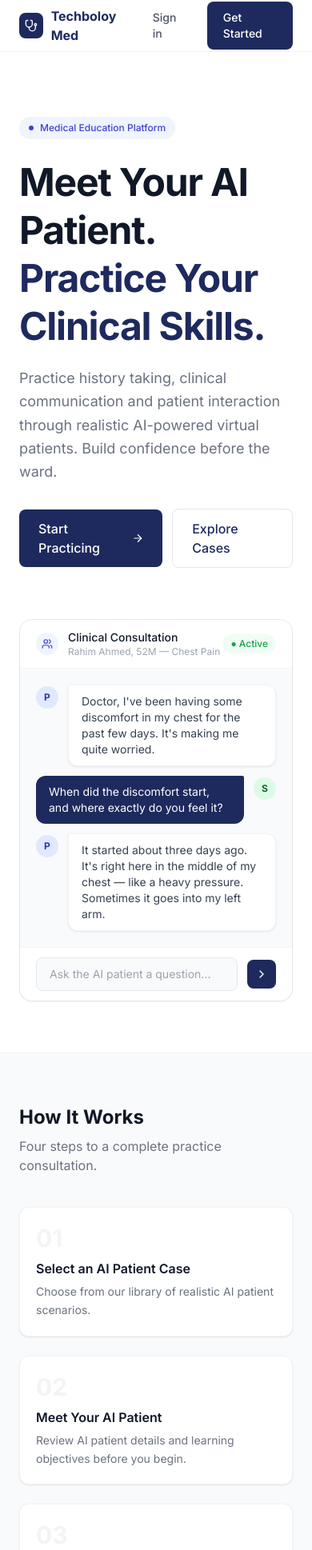
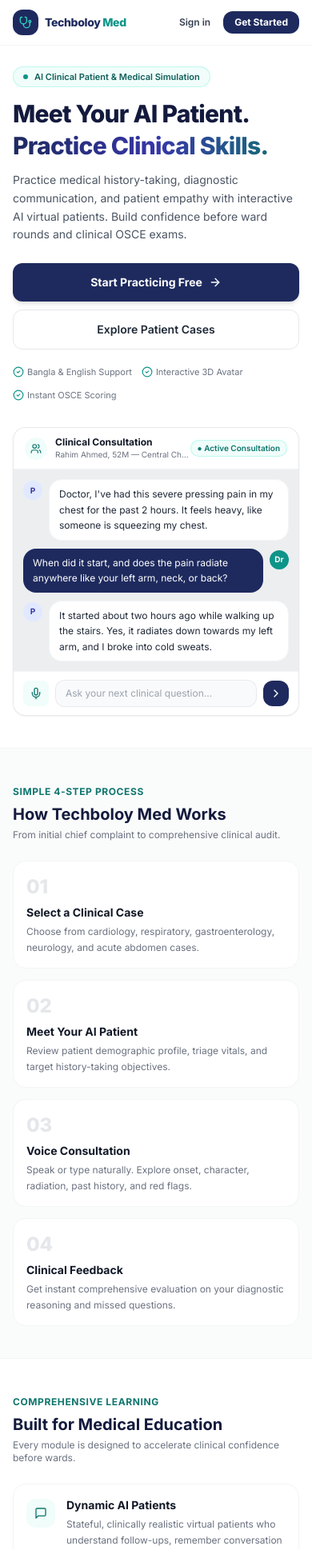
Before and after one commit to alaminCf/medai, a React (Vite) app in the folder frontend/: page / in a window 390 px wide. Shown: the top 1938 px of the page at 80% size. Built offline with nearby package versions, Linux system fonts and the light colour scheme; no server answers.

Commit message:
feat(mobile): optimize landing page for smartphones with responsive typography, header, and touch-friendly CTA layout

```diff
--- a/frontend/src/pages/LandingPage.tsx
+++ b/frontend/src/pages/LandingPage.tsx
@@ -1,199 +1,312 @@
 import { Link } from 'react-router-dom';
 import {
-  Stethoscope, ArrowRight, CheckCircle2, BookOpen, MessageSquare,
-  BarChart3, Shield, Users, ChevronRight
+  Stethoscope,
+  ArrowRight,
+  CheckCircle2,
+  BookOpen,
+  MessageSquare,
+  Users,
+  ChevronRight,
+  Mic,
+  Award,
+  Globe,
 } from 'lucide-react';
 
 const features = [
   {
     icon: MessageSquare,
-    title: 'Realistic AI Patients',
-    description: 'Practice with AI patients that respond naturally, maintain consistent histories, and behave like real people.',
+    title: 'Dynamic AI Patients',
+    description: 'Stateful, clinically realistic virtual patients who understand follow-ups, remember conversation history, and never give robotic generic answers.',
+  },
+  {
+    icon: Globe,
+    title: 'Bangla & English Voice',
+    description: 'Speak naturally in Bangla, English, or Banglish with real-time speech recognition and synchronized 3D avatar lip-sync.',
+  },
+  {
+    icon: Award,
+    title: 'OSCE Rubric Evaluation',
+    description: 'Receive instant clinical scoring on SOCRATES exploration, pertinent negatives, red flags, and bedside communication.',
   },
   {
     icon: BookOpen,
-    title: 'Structured Case Library',
-    description: 'Access a growing library of patient cases across cardiology, respiratory, neurology, and more.',
-  },
-  {
-    icon: BarChart3,
-    title: 'Track Your Progress',
-    description: 'Review consultation transcripts and monitor your practice sessions over time.',
-  },
-  {
-    icon: Shield,
-    title: 'Safe Learning Environment',
-    description: 'Practice without risk. Make mistakes, explore clinical reasoning, and develop confidence.',
+    title: 'AI Medical Tutor & Hub',
+    description: 'Master clinical medicine with interactive lecture avatars, adaptive flashcards, high-yield MCQs, and Viva practice.',
   },
 ];
 
 const steps = [
-  { number: '01', title: 'Select an AI Patient Case', description: 'Choose from our library of realistic AI patient scenarios.' },
-  { number: '02', title: 'Meet Your AI Patient', description: 'Review AI patient details and learning objectives before you begin.' },
-  { number: '03', title: 'Conduct Consultation', description: 'Ask history questions and receive natural AI patient responses.' },
-  { number: '04', title: 'Review Your Session', description: 'Read back through your consultation transcript and reflect on your practice.' },
+  {
+    number: '01',
+    title: 'Select a Clinical Case',
+    description: 'Choose from cardiology, respiratory, gastroenterology, neurology, and acute abdomen cases.',
+  },
+  {
+    number: '02',
+    title: 'Meet Your AI Patient',
+    description: 'Review patient demographic profile, triage vitals, and target history-taking objectives.',
+  },
+  {
+    number: '03',
+    title: 'Voice Consultation',
+    description: 'Speak or type naturally. Explore onset, character, radiation, past history, and red flags.',
+  },
+  {
+    number: '04',
+    title: 'Clinical Feedback',
+    description: 'Get instant comprehensive evaluation on your diagnostic reasoning and missed questions.',
+  },
 ];
 
 export default function LandingPage() {
   return (
-    <div className="min-h-screen bg-white">
-      {/* Nav */}
-      <header className="border-b border-gray-100">
-        <div className="max-w-6xl mx-auto px-6 h-16 flex items-center justify-between">
-          <div className="flex items-center gap-2.5">
-            <div className="w-8 h-8 bg-navy-900 rounded-lg flex items-center justify-center">
-              <Stethoscope className="w-4 h-4 text-white" />
+    <div className="min-h-screen bg-white text-gray-900 flex flex-col selection:bg-teal-500 selection:text-white">
+      {/* ──────────────────────────────────────────────────────────── */}
+      {/* Navigation Bar (Mobile-First Sticky Header)                 */}
+      {/* ──────────────────────────────────────────────────────────── */}
+      <header className="sticky top-0 z-40 bg-white/90 backdrop-blur-md border-b border-gray-100 transition-all">
+        <div className="max-w-6xl mx-auto px-4 sm:px-6 h-14 sm:h-16 flex items-center justify-between">
+          {/* Logo */}
+          <Link to="/" className="flex items-center gap-2 group flex-shrink-0">
+            <div className="w-8 h-8 sm:w-9 sm:h-9 bg-navy-900 rounded-xl flex items-center justify-center shadow-xs group-hover:bg-navy-800 transition-colors">
+              <Stethoscope className="w-4 h-4 sm:w-4.5 sm:h-4.5 text-teal-400" />
             </div>
-            <span className="font-bold text-navy-900">Techboloy Med</span>
-          </div>
-          <div className="flex items-center gap-3">
-            <Link to="/login" className="btn-ghost text-gray-600">Sign in</Link>
-            <Link to="/register" className="btn-primary">Get Started</Link>
+            <span className="font-extrabold text-sm sm:text-base tracking-tight text-navy-900">
+              Techboloy <span className="text-teal-600">Med</span>
+            </span>
+          </Link>
+
+          {/* Right Header CTAs */}
+          <div className="flex items-center gap-1.5 sm:gap-3">
+            <Link
+              to="/login"
+              className="text-xs sm:text-sm font-semibold text-gray-700 hover:text-navy-900 px-2.5 sm:px-3.5 py-1.5 rounded-lg hover:bg-gray-50 transition-colors"
+            >
+              Sign in
+            </Link>
+            <Link
+              to="/register"
+              className="inline-flex items-center justify-center text-xs sm:text-sm font-bold px-3.5 sm:px-4 py-1.5 sm:py-2 rounded-xl bg-navy-900 hover:bg-navy-800 text-white shadow-xs transition-all active:scale-95"
+            >
+              Get Started
+            </Link>
           </div>
         </div>
       </header>
 
-      {/* Hero */}
-      <section className="max-w-6xl mx-auto px-6 pt-20 pb-16">
+      {/* ──────────────────────────────────────────────────────────── */}
+      {/* Hero Section (Optimized for 320px–430px Mobile & Desktop)   */}
+      {/* ──────────────────────────────────────────────────────────── */}
+      <section className="max-w-6xl mx-auto px-4 sm:px-6 pt-6 sm:pt-12 md:pt-16 pb-10 sm:pb-16 flex-1 w-full">
         <div className="max-w-3xl">
-          <div className="inline-flex items-center gap-2 px-3 py-1.5 bg-navy-50 text-navy-700 rounded-full text-xs font-medium mb-6">
-            <span className="w-1.5 h-1.5 bg-navy-700 rounded-full" />
-            Medical Education Platform
+          {/* Platform Badge */}
+          <div className="inline-flex items-center gap-2 px-3 py-1 bg-teal-50 border border-teal-200/60 text-teal-800 rounded-full text-[11px] sm:text-xs font-semibold mb-4 sm:mb-5 shadow-2xs">
+            <span className="w-1.5 h-1.5 bg-teal-600 rounded-full animate-pulse" />
+            <span>AI Clinical Patient & Medical Simulation</span>
           </div>
-          <h1 className="text-5xl font-bold text-gray-900 leading-tight mb-5 tracking-tight">
-            Meet Your AI Patient.<br />
-            <span className="text-navy-900">Practice Your Clinical Skills.</span>
+
+          {/* Main Headline */}
+          <h1 className="text-3xl sm:text-4xl md:text-5xl lg:text-6xl font-extrabold text-navy-950 tracking-tight leading-[1.18] mb-3.5 sm:mb-5">
+            Meet Your AI Patient.{' '}
+            <span className="block text-navy-900 bg-gradient-to-r from-navy-900 via-navy-800 to-teal-700 bg-clip-text text-transparent mt-1">
+              Practice Clinical Skills.
+            </span>
           </h1>
-          <p className="text-lg text-gray-500 mb-8 leading-relaxed max-w-2xl">
-            Practice history taking, clinical communication and patient interaction through realistic
-            AI-powered virtual patients. Build confidence before the ward.
+
+          {/* Subtitle */}
+          <p className="text-sm sm:text-base md:text-lg text-gray-600 mb-6 sm:mb-8 leading-relaxed max-w-2xl">
+            Practice medical history-taking, diagnostic communication, and patient empathy with interactive
+            AI virtual patients. Build confidence before ward rounds and clinical OSCE exams.
           </p>
-          <div className="flex items-center gap-3">
-            <Link to="/register" className="btn-primary text-base px-6 py-3">
-              Start Practicing
+
+          {/* Action Buttons (Stacked on Mobile, Inline on Desktop) */}
+          <div className="flex flex-col sm:flex-row items-stretch sm:items-center gap-2.5 sm:gap-3.5 w-full sm:w-auto">
+            <Link
+              to="/register"
+              className="w-full sm:w-auto inline-flex items-center justify-center gap-2 px-6 py-3.5 bg-navy-900 hover:bg-navy-800 text-white font-bold rounded-xl shadow-md transition-all active:scale-[0.98] text-sm sm:text-base min-h-[48px]"
+            >
+              <span>Start Practicing Free</span>
               <ArrowRight className="w-4 h-4" />
             </Link>
-            <Link to="/login" className="btn-secondary text-base px-6 py-3">
-              Explore Cases
+            <Link
+              to="/login"
+              className="w-full sm:w-auto inline-flex items-center justify-center gap-2 px-6 py-3.5 bg-white hover:bg-gray-50 border border-gray-200 text-gray-800 font-semibold rounded-xl shadow-xs transition-all active:scale-[0.98] text-sm sm:text-base min-h-[48px]"
+            >
+              <span>Explore Patient Cases</span>
             </Link>
+          </div>
+
+          {/* Trust Highlights */}
+          <div className="mt-5 sm:mt-6 flex flex-wrap items-center gap-3 sm:gap-5 text-[11px] sm:text-xs text-gray-500">
+            <span className="flex items-center gap-1">
+              <CheckCircle2 className="w-3.5 h-3.5 text-teal-600 flex-shrink-0" />
+              <span>Bangla & English Support</span>
+            </span>
+            <span className="flex items-center gap-1">
+              <CheckCircle2 className="w-3.5 h-3.5 text-teal-600 flex-shrink-0" />
+              <span>Interactive 3D Avatar</span>
+            </span>
+            <span className="flex items-center gap-1">
+              <CheckCircle2 className="w-3.5 h-3.5 text-teal-600 flex-shrink-0" />
+              <span>Instant OSCE Scoring</span>
+            </span>
           </div>
         </div>
 
-        {/* Mock consultation UI */}
-        <div className="mt-16 bg-gray-50 rounded-2xl border border-gray-200 overflow-hidden shadow-sm">
-          <div className="bg-white border-b border-gray-100 px-5 py-3 flex items-center justify-between">
-            <div className="flex items-center gap-3">
-              <div className="w-7 h-7 bg-navy-50 rounded-full flex items-center justify-center">
-                <Users className="w-3.5 h-3.5 text-navy-700" />
+        {/* ────────────────────────────────────────────────────────── */}
+        {/* Mock Consultation UI (Mobile-First Interactive Preview)   */}
+        {/* ────────────────────────────────────────────────────────── */}
+        <div className="mt-8 sm:mt-14 bg-gray-50 rounded-2xl border border-gray-200/90 overflow-hidden shadow-sm">
+          {/* Header */}
+          <div className="bg-white border-b border-gray-100 px-3.5 sm:px-5 py-2.5 sm:py-3 flex items-center justify-between">
+            <div className="flex items-center gap-2.5 min-w-0">
+              <div className="w-7 h-7 sm:w-8 sm:h-8 bg-teal-50 rounded-full flex items-center justify-center flex-shrink-0">
+                <Users className="w-3.5 h-3.5 sm:w-4 sm:h-4 text-teal-700" />
               </div>
-              <div>
-                <p className="text-sm font-medium text-gray-900">Clinical Consultation</p>
-                <p className="text-xs text-gray-400">Rahim Ahmed, 52M — Chest Pain</p>
+              <div className="min-w-0">
+                <p className="text-xs sm:text-sm font-bold text-gray-900 truncate">Clinical Consultation</p>
+                <p className="text-[10px] sm:text-xs text-gray-500 truncate">Rahim Ahmed, 52M — Central Chest Pain</p>
               </div>
             </div>
-            <span className="text-xs font-medium text-green-600 bg-green-50 px-2.5 py-1 rounded-full">● Active</span>
+            <span className="text-[10px] sm:text-xs font-semibold text-teal-700 bg-teal-50 border border-teal-200/60 px-2 py-0.5 rounded-full flex-shrink-0">
+              ● Active Consultation
+            </span>
           </div>
-          <div className="p-5 space-y-3">
-            <div className="flex gap-3 max-w-md">
-              <div className="w-7 h-7 bg-navy-100 rounded-full flex items-center justify-center flex-shrink-0 mt-0.5">
-                <span className="text-xs font-bold text-navy-800">P</span>
+
+          {/* Conversation Dialogue */}
+          <div className="p-3 sm:p-5 space-y-2.5 sm:space-y-3.5 bg-slate-900/5">
+            {/* Patient Message */}
+            <div className="flex gap-2 sm:gap-3 max-w-full sm:max-w-md">
+              <div className="w-6 h-6 sm:w-7 sm:h-7 bg-navy-100 rounded-full flex items-center justify-center flex-shrink-0 mt-0.5 text-navy-800 text-[10px] sm:text-xs font-bold">
+                P
               </div>
-              <div className="bg-white rounded-xl rounded-tl-sm px-4 py-2.5 shadow-card border border-gray-100">
-                <p className="text-sm text-gray-700">Doctor, I've been having some discomfort in my chest for the past few days. It's making me quite worried.</p>
+              <div className="bg-white rounded-2xl rounded-tl-xs px-3 sm:px-4 py-2 sm:py-2.5 shadow-2xs border border-gray-100 text-xs sm:text-sm text-gray-800 leading-relaxed">
+                Doctor, I've had this severe pressing pain in my chest for the past 2 hours. It feels heavy, like someone is squeezing my chest.
               </div>
             </div>
-            <div className="flex gap-3 max-w-md ml-auto flex-row-reverse">
-              <div className="w-7 h-7 bg-green-100 rounded-full flex items-center justify-center flex-shrink-0 mt-0.5">
-                <span className="text-xs font-bold text-green-800">S</span>
+
+            {/* Doctor Question */}
+            <div className="flex gap-2 sm:gap-3 max-w-full sm:max-w-md ml-auto flex-row-reverse">
+              <div className="w-6 h-6 sm:w-7 sm:h-7 bg-teal-600 rounded-full flex items-center justify-center flex-shrink-0 mt-0.5 text-white text-[10px] sm:text-xs font-bold">
+                Dr
               </div>
-              <div className="bg-navy-900 rounded-xl rounded-tr-sm px-4 py-2.5">
-                <p className="text-sm text-white">When did the discomfort start, and where exactly do you feel it?</p>
+              <div className="bg-navy-900 rounded-2xl rounded-tr-xs px-3 sm:px-4 py-2 sm:py-2.5 text-xs sm:text-sm text-white leading-relaxed">
+                When did it start, and does the pain radiate anywhere like your left arm, neck, or back?
               </div>
             </div>
-            <div className="flex gap-3 max-w-md">
-              <div className="w-7 h-7 bg-navy-100 rounded-full flex items-center justify-center flex-shrink-0 mt-0.5">
-                <span className="text-xs font-bold text-navy-800">P</span>
+
+            {/* Patient Answer */}
+            <div className="flex gap-2 sm:gap-3 max-w-full sm:max-w-md">
+              <div className="w-6 h-6 sm:w-7 sm:h-7 bg-navy-100 rounded-full flex items-center justify-center flex-shrink-0 mt-0.5 text-navy-800 text-[10px] sm:text-xs font-bold">
+                P
               </div>
-              <div className="bg-white rounded-xl rounded-tl-sm px-4 py-2.5 shadow-card border border-gray-100">
-                <p className="text-sm text-gray-700">It started about three days ago. It's right here in the middle of my chest — like a heavy pressure. Sometimes it goes into my left arm.</p>
+              <div className="bg-white rounded-2xl rounded-tl-xs px-3 sm:px-4 py-2 sm:py-2.5 shadow-2xs border border-gray-100 text-xs sm:text-sm text-gray-800 leading-relaxed">
+                It started about two hours ago while walking up the stairs. Yes, it radiates down towards my left arm, and I broke into cold sweats.
               </div>
             </div>
           </div>
-          <div className="border-t border-gray-100 px-5 py-3 bg-white flex items-center gap-3">
-            <div className="flex-1 bg-gray-50 rounded-lg px-4 py-2.5 text-sm text-gray-400 border border-gray-200">
-              Ask the AI patient a question...
+
+          {/* Simulated Input Bar */}
+          <div className="border-t border-gray-100 px-3 sm:px-5 py-2.5 sm:py-3 bg-white flex items-center gap-2 sm:gap-3">
+            <div className="w-8 h-8 rounded-lg bg-teal-50 flex items-center justify-center text-teal-700 flex-shrink-0">
+              <Mic className="w-4 h-4" />
             </div>
-            <button className="w-9 h-9 bg-navy-900 rounded-lg flex items-center justify-center flex-shrink-0">
-              <ChevronRight className="w-4 h-4 text-white" />
+            <div className="flex-1 bg-gray-50 rounded-xl px-3 sm:px-4 py-2 text-xs sm:text-sm text-gray-400 border border-gray-200/80 truncate">
+              Ask your next clinical question...
+            </div>
+            <button className="w-8 h-8 sm:w-9 sm:h-9 bg-navy-900 rounded-xl flex items-center justify-center flex-shrink-0 text-white">
+              <ChevronRight className="w-4 h-4" />
             </button>
           </div>
         </div>
       </section>
 
-      {/* How it works */}
-      <section className="bg-gray-50 border-y border-gray-100 py-16">
-        <div className="max-w-6xl mx-auto px-6">
-          <h2 className="text-2xl font-bold text-gray-900 mb-2">How It Works</h2>
-          <p className="text-gray-500 mb-10">Four steps to a complete practice consultation.</p>
-          <div className="grid grid-cols-1 md:grid-cols-2 lg:grid-cols-4 gap-6">
+      {/* ──────────────────────────────────────────────────────────── */}
+      {/* How it Works Section (4 Steps)                              */}
+      {/* ──────────────────────────────────────────────────────────── */}
+      <section className="bg-gray-50/80 border-y border-gray-100 py-10 sm:py-16">
+        <div className="max-w-6xl mx-auto px-4 sm:px-6">
+          <div className="max-w-2xl mb-6 sm:mb-10">
+            <span className="text-xs font-bold uppercase tracking-wider text-teal-700">Simple 4-Step Process</span>
+            <h2 className="text-xl sm:text-2xl md:text-3xl font-bold text-navy-950 mt-1">How Techboloy Med Works</h2>
+            <p className="text-xs sm:text-sm text-gray-500 mt-1">From initial chief complaint to comprehensive clinical audit.</p>
+          </div>
+
+          <div className="grid grid-cols-1 sm:grid-cols-2 lg:grid-cols-4 gap-3.5 sm:gap-5">
             {steps.map((step) => (
-              <div key={step.number} className="bg-white rounded-xl p-5 border border-gray-100 shadow-card">
-                <span className="text-3xl font-bold text-gray-100">{step.number}</span>
-                <h3 className="font-semibold text-gray-900 mt-2 mb-1.5">{step.title}</h3>
-                <p className="text-sm text-gray-500 leading-relaxed">{step.description}</p>
+              <div key={step.number} className="bg-white rounded-2xl p-4 sm:p-5 border border-gray-100 shadow-2xs flex flex-col justify-between">
+                <div>
+                  <span className="text-2xl sm:text-3xl font-black text-gray-200">{step.number}</span>
+                  <h3 className="font-bold text-sm sm:text-base text-gray-900 mt-1.5 mb-1">{step.title}</h3>
+                  <p className="text-xs text-gray-500 leading-relaxed">{step.description}</p>
+                </div>
               </div>
             ))}
           </div>
         </div>
       </section>
 
-      {/* Features */}
-      <section className="max-w-6xl mx-auto px-6 py-16">
-        <h2 className="text-2xl font-bold text-gray-900 mb-2">Built for Medical Education</h2>
-        <p className="text-gray-500 mb-10">Every feature designed to improve clinical communication skills.</p>
-        <div className="grid grid-cols-1 md:grid-cols-2 gap-6">
+      {/* ──────────────────────────────────────────────────────────── */}
+      {/* Core Features Grid (Mobile-Optimized)                       */}
+      {/* ──────────────────────────────────────────────────────────── */}
+      <section className="max-w-6xl mx-auto px-4 sm:px-6 py-10 sm:py-16 w-full">
+        <div className="max-w-2xl mb-6 sm:mb-10">
+          <span className="text-xs font-bold uppercase tracking-wider text-teal-700">Comprehensive Learning</span>
+          <h2 className="text-xl sm:text-2xl md:text-3xl font-bold text-navy-950 mt-1">Built for Medical Education</h2>
+          <p className="text-xs sm:text-sm text-gray-500 mt-1">Every module is designed to accelerate clinical confidence before wards.</p>
+        </div>
+
+        <div className="grid grid-cols-1 sm:grid-cols-2 gap-3.5 sm:gap-6">
           {features.map(({ icon: Icon, title, description }) => (
-            <div key={title} className="flex gap-4 p-5 bg-white rounded-xl border border-gray-100 shadow-card">
-              <div className="w-10 h-10 bg-navy-50 rounded-lg flex items-center justify-center flex-shrink-0">
-                <Icon className="w-5 h-5 text-navy-700" />
+            <div key={title} className="flex gap-3.5 sm:gap-4 p-4 sm:p-5 bg-white rounded-2xl border border-gray-100 shadow-2xs hover:border-teal-200 transition-all">
+              <div className="w-9 h-9 sm:w-10 sm:h-10 bg-teal-50 rounded-xl flex items-center justify-center flex-shrink-0 mt-0.5">
+                <Icon className="w-4 h-4 sm:w-5 sm:h-5 text-teal-700" />
               </div>
               <div>
-                <h3 className="font-semibold text-gray-900 mb-1">{title}</h3>
-                <p className="text-sm text-gray-500 leading-relaxed">{description}</p>
+                <h3 className="font-bold text-sm sm:text-base text-gray-900 mb-1">{title}</h3>
+                <p className="text-xs sm:text-sm text-gray-500 leading-relaxed">{description}</p>
               </div>
             </div>
           ))}
         </div>
       </section>
 
-      {/* Clinical Practice callout */}
-      <section className="bg-navy-900 py-16">
-        <div className="max-w-6xl mx-auto px-6 flex flex-col md:flex-row items-center justify-between gap-6">
+      {/* ──────────────────────────────────────────────────────────── */}
+      {/* Final CTA Banner (Mobile-First Card)                        */}
+      {/* ──────────────────────────────────────────────────────────── */}
+      <section className="bg-navy-900 py-10 sm:py-14 text-white">
+        <div className="max-w-6xl mx-auto px-4 sm:px-6 flex flex-col sm:flex-row items-center justify-between gap-5 sm:gap-8 text-center sm:text-left">
           <div>
-            <h2 className="text-2xl font-bold text-white mb-2">Ready to Practice?</h2>
-            <p className="text-navy-300 text-sm">Join medical students already improving their clinical skills.</p>
+            <h2 className="text-xl sm:text-2xl md:text-3xl font-extrabold tracking-tight">Ready to Master Clinical History Taking?</h2>
+            <p className="text-xs sm:text-sm text-gray-300 mt-1 max-w-xl">
+              Start practicing with realistic clinical cases, AI avatars, and instant rubric feedback.
+            </p>
           </div>
-          <div className="flex items-center gap-3">
-            <Link to="/register" className="inline-flex items-center gap-2 px-5 py-2.5 bg-white text-navy-900 font-medium rounded-lg hover:bg-gray-100 transition-all text-sm">
-              Create Free Account
+          <div className="w-full sm:w-auto flex-shrink-0">
+            <Link
+              to="/register"
+              className="w-full sm:w-auto inline-flex items-center justify-center gap-2 px-6 py-3.5 bg-teal-500 hover:bg-teal-400 text-navy-950 font-bold rounded-xl transition-all shadow-md text-sm sm:text-base"
+            >
+              <span>Create Free Account</span>
               <ArrowRight className="w-4 h-4" />
             </Link>
           </div>
         </div>
       </section>
 
-      {/* Footer */}
-      <footer className="border-t border-gray-100 py-8">
-        <div className="max-w-6xl mx-auto px-6 flex flex-col md:flex-row items-center justify-between gap-4">
+      {/* ──────────────────────────────────────────────────────────── */}
+      {/* Footer                                                      */}
+      {/* ──────────────────────────────────────────────────────────── */}
+      <footer className="border-t border-gray-100 py-6 sm:py-8 bg-white">
+        <div className="max-w-6xl mx-auto px-4 sm:px-6 flex flex-col sm:flex-row items-center justify-between gap-3 text-center sm:text-left">
           <div className="flex items-center gap-2">
-            <div className="w-6 h-6 bg-navy-900 rounded-md flex items-center justify-center">
-              <Stethoscope className="w-3 h-3 text-white" />
+            <div className="w-6 h-6 bg-navy-900 rounded-lg flex items-center justify-center">
+              <Stethoscope className="w-3 h-3 text-teal-400" />
             </div>
-            <span className="text-sm font-semibold text-navy-900">Techboloy Med</span>
+            <span className="text-xs sm:text-sm font-bold text-navy-900">Techboloy Med</span>
           </div>
-          <div className="flex items-center gap-1 text-xs text-gray-400">
-            <CheckCircle2 className="w-3 h-3 text-gray-300" />
-            Educational simulation only — does not replace clinical supervision or professional medical judgment.
+          <div className="flex items-center justify-center gap-1 text-[11px] text-gray-400 max-w-md">
+            <span>Educational simulation only — does not replace certified clinical supervision.</span>
           </div>
         </div>
       </footer>
```
